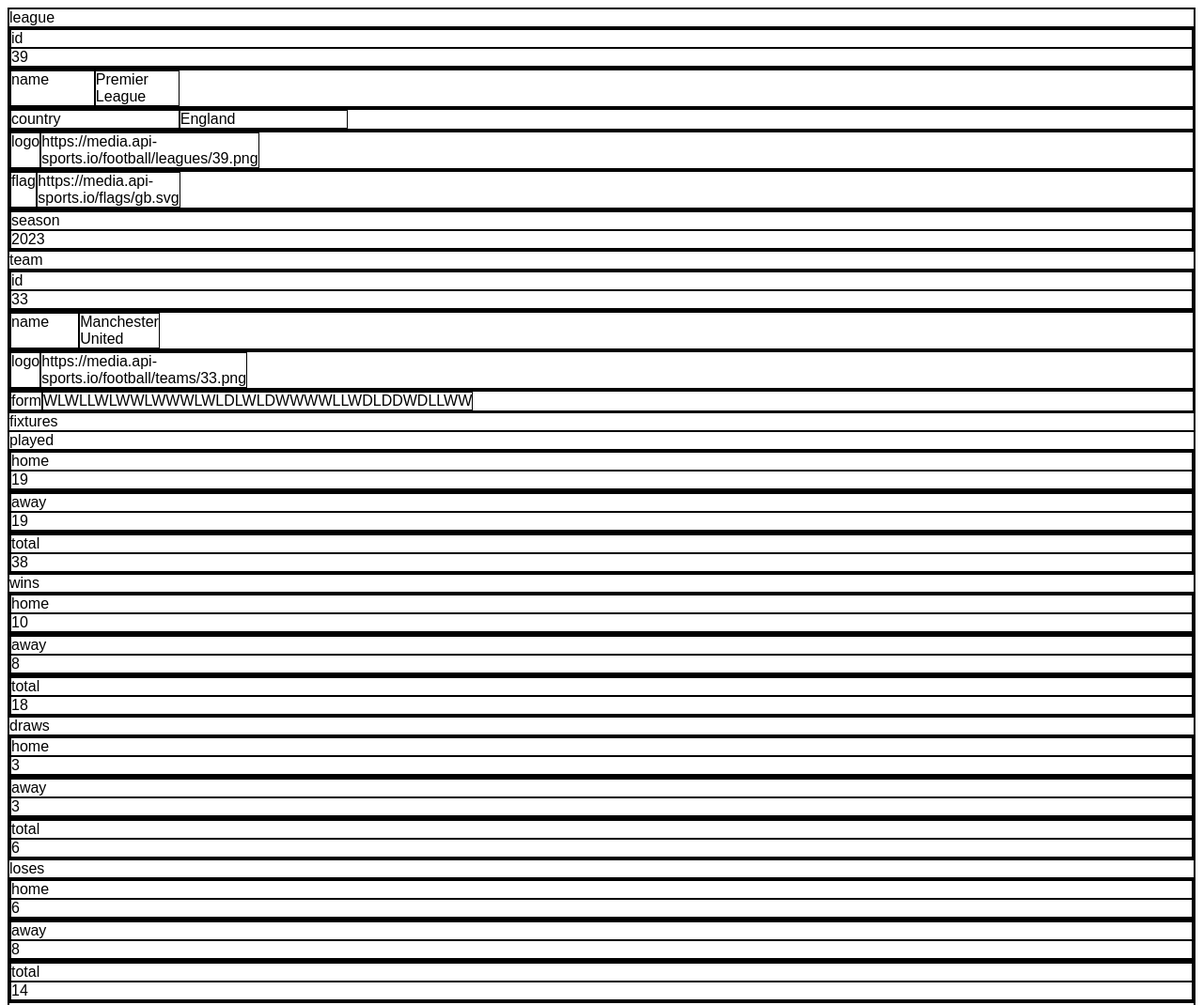
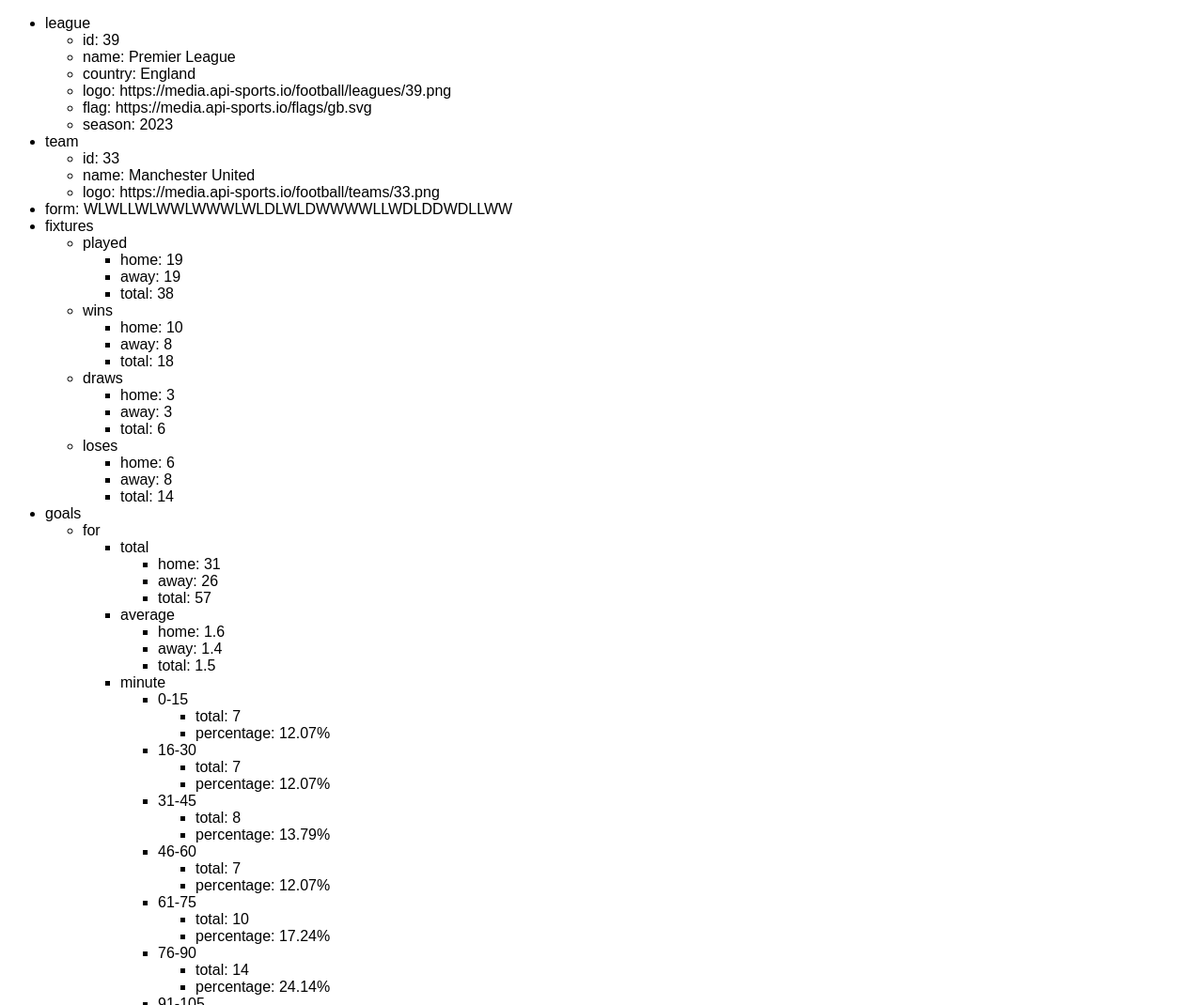
Before and after one commit to andyygit/fb-api-football, a website: page local/index.html in a window 1280 px wide. Shown: the top 1070 px of the page at 94% size. Drawn offline with Linux system fonts and the light colour scheme.

Commit message:
Add files via upload

```diff
--- a/local/index.html
+++ b/local/index.html
@@ -24,11 +24,6 @@
       * {
         font-family: sans-serif;
       }
-      div,
-      table,
-      td {
-        border: 1px solid black;
-      }
     </style>
   </head>
   <body>
@@ -37,58 +32,36 @@
     <script>
       // console.log(data[0].response);
 
-      let { biggest, cards, clean_sheet, failed_to_score, fixtures, form, goals, league, lineups, penalty, team } =
-        data[0].response;
+      // let {
+      //   biggest,
+      //   cards,
+      //   clean_sheet,
+      //   failed_to_score,
+      //   fixtures,
+      //   form,
+      //   goals,
+      //   league,
+      //   lineups,
+      //   penalty,
+      //   team
+      // } = data[0].response;
 
-      const recursiveIt = (target, level = 1) => {
-        const output = document.getElementById('output');
-        for (const prop in target) {
-          let row = document.createElement('div');
-          row.className = `level${level}`;
-          if (typeof target[prop] != 'object') {
-            let gridContainer = document.createElement('div');
-            //style
-            gridContainer.style.display = 'grid';
-            let count = Object.keys(target[prop]).length;
-            gridContainer.style.gridTemplateColumns = `repeat(${count}, 1fr)`;
-            //endstyle
-            let cell = document.createElement('div');
-            cell.innerHTML = `${prop}`;
-            gridContainer.appendChild(cell);
-            let cell1 = document.createElement('div');
-            cell1.innerHTML = `${target[prop]}`;
-            gridContainer.appendChild(cell1);
-            row.appendChild(gridContainer);
-            // row.innerHTML = `${prop}: ${target[prop]}`;
+      const createTree = (container, data) => {
+        const ul = container.appendChild(document.createElement('ul'));
+        for (const prop in data) {
+          const li = ul.appendChild(document.createElement('li'));
+          if (typeof data[prop] == 'object') {
+            li.textContent = prop;
+            createTree(li, data[prop]);
           } else {
-            row.innerHTML = `${prop}`;
-          }
-          output.appendChild(row);
-          if (typeof target[prop] == 'object') {
-            recursiveIt(target[prop], level + 1);
+            li.textContent = `${prop}: ${data[prop]}`;
           }
         }
       };
 
-      recursiveIt(data[0].response);
-
-      // const frag = document.createDocumentFragment();
-      // createTree(frag, data[0].response);
-      // document.getElementById('output').appendChild(frag);
-
-      // const template = document.getElementById('my-template');
-      // document.addEventListener('DOMContentLoaded', () => {
-      //   let match = template.content.querySelector('.wrapper');
-      //   data.forEach((el) => {
-      //     let a = document.importNode(match, true);
-      //     a.querySelector('.team').innerText = `${el.response.team.name}`;
-      //     a.querySelector(
-      //       '.league'
-      //     ).innerText = `${el.response.league.name} - ${el.response.league.country} - ${el.response.league.season}`;
-      //     a.querySelector('.form').innerText = `${el.response.form}`;
-      //     document.getElementById('output').appendChild(a);
-      //   });
-      // });
+      const frag = document.createDocumentFragment();
+      createTree(frag, data[0].response);
+      document.getElementById('output').appendChild(frag);
     </script>
   </body>
 </html>
```
